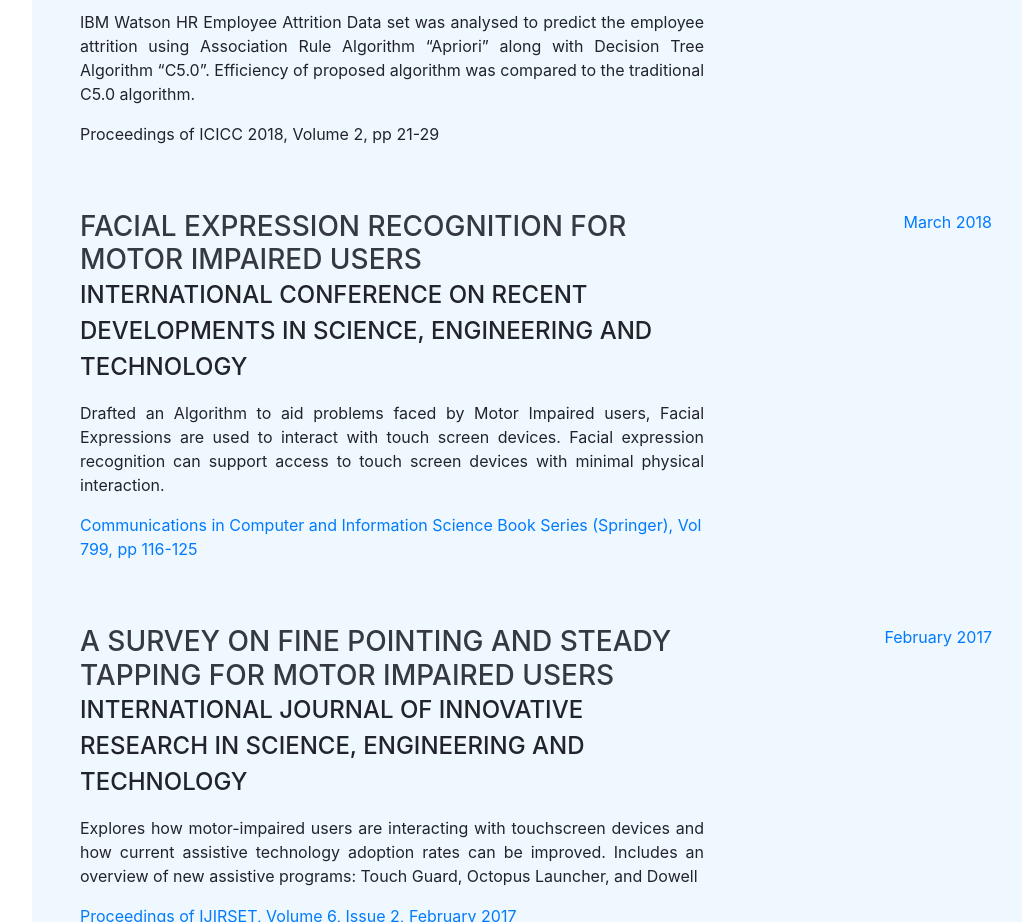
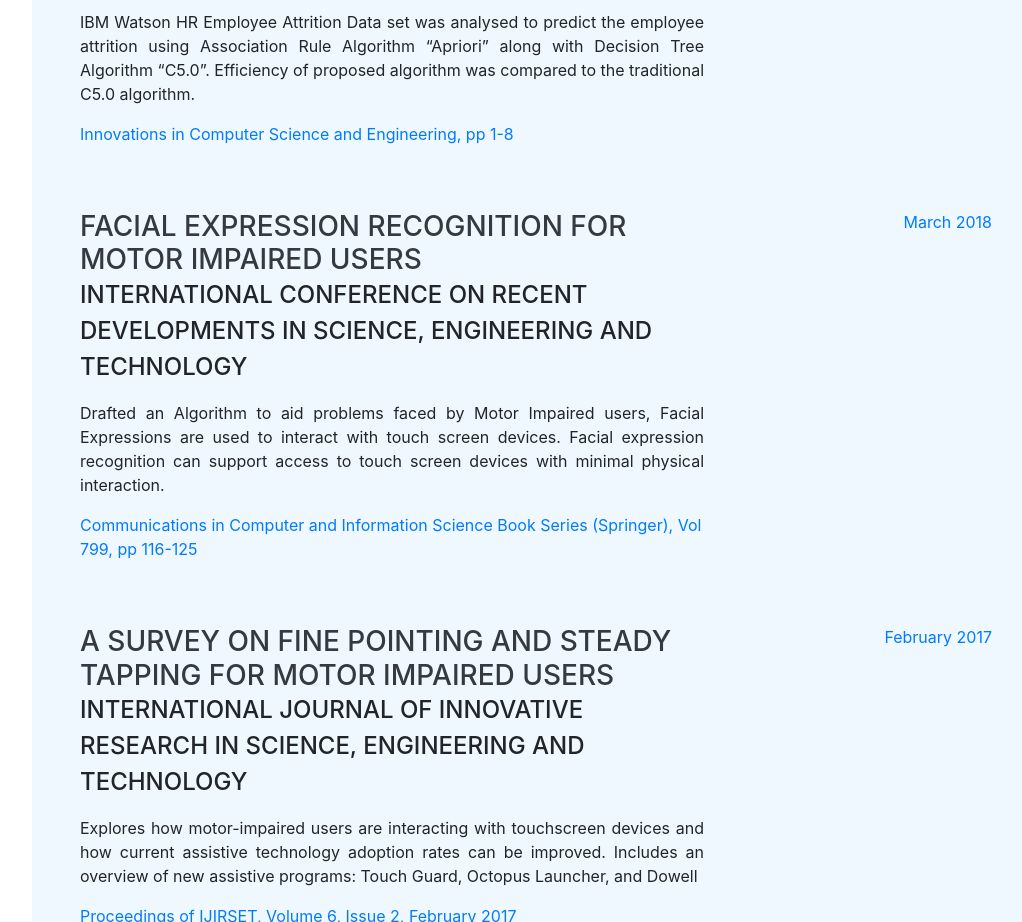
Before and after one commit to krishnasehgal/krishnasehgal.github.io, a website with bundled scripts: page index.html in a window 1280 px wide. Shown: the part 7480-8402 px from the top of the page, without its empty margins (240-1262 px from the left). Built offline with nearby package versions, Linux system fonts and the light colour scheme; a web font is replaced by a local one.

Commit message:
Update index.html

```diff
--- a/index.html
+++ b/index.html
@@ -416,7 +416,7 @@
             <h3 class="mb-0">Prediction of Employee Attrition using Association and Decision Tree Algorithms</h3>
             <div class="subheading mb-3">International Conference on Innovative Computing and Communications</div>
             <p style="text-align: justify;">IBM Watson HR Employee Attrition Data set was analysed to predict the employee attrition using Association Rule Algorithm “Apriori” along with Decision Tree Algorithm “C5.0”. Efficiency of proposed algorithm was compared to the traditional C5.0 algorithm.</p>
-			  <p> Proceedings of ICICC 2018, Volume 2, pp 21-29</p>
+			  <p> <a href="https://books.google.com/books?id=8_edDwAAQBAJ&pg=PA1&lpg=PA1&dq=prediction+of+employee+attrition+k+sehgal&source=bl&ots=AndYUwhIyk&sig=ACfU3U2UGVhWOCowEk8J6nn6_paLbkxG5Q&hl=en&sa=X&ved=2ahUKEwj7rvzXpMXjAhW5ITQIHQa6BBAQ6AEwAHoECAgQAQ#v=onepage&q=prediction%20of%20employee%20attrition%20k%20sehgal&f=false"> Innovations in Computer Science and Engineering, pp 1-8</a></p>
           </div>
           <div class="resume-date text-md-right">
             <span class="text-primary">November 2018</span>
```
